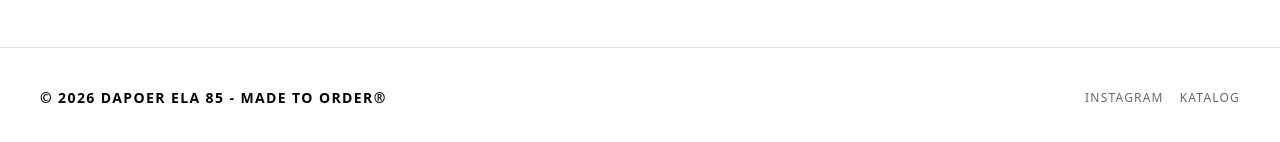
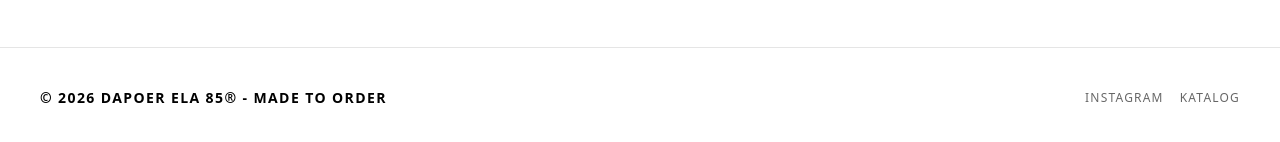
Before and after one commit to dapoerela85/dapoerela85.github.io, a Jekyll site: the page built from index.html, in a window 1280 px wide and 900 px high, scrolled down 1389 px. Shown: the part 752-894 px from the top of the window. Built offline with Jekyll 4.4.1, drawn with Linux system fonts in a browser that asks for light colours; nearby versions of some CDN libraries.

Commit message:
Fix footer text formatting and order

```diff
--- a/_includes/footer.html
+++ b/_includes/footer.html
@@ -61,7 +61,7 @@
 
 <footer class="footer p-10 bg-base-100 border-t border-base-content/10 text-base-content flex flex-col md:flex-row justify-between items-center">
     <aside class="items-center grid-flow-col">
-        <p class="font-bold uppercase tracking-widest">© {{ "now" | date: "%Y" }} {{ site.title }} - Made To Order®</p>
+        <p class="font-bold uppercase tracking-widest">© {{ "now" | date: "%Y" }} {{ site.title }}® - Made To Order</p>
     </aside>
     <nav class="grid-flow-col gap-4 md:place-self-center md:justify-self-end text-xs uppercase tracking-widest opacity-60">
         <a href="https://instagram.com/DapoerEla85" target="_blank">Instagram</a>
```
